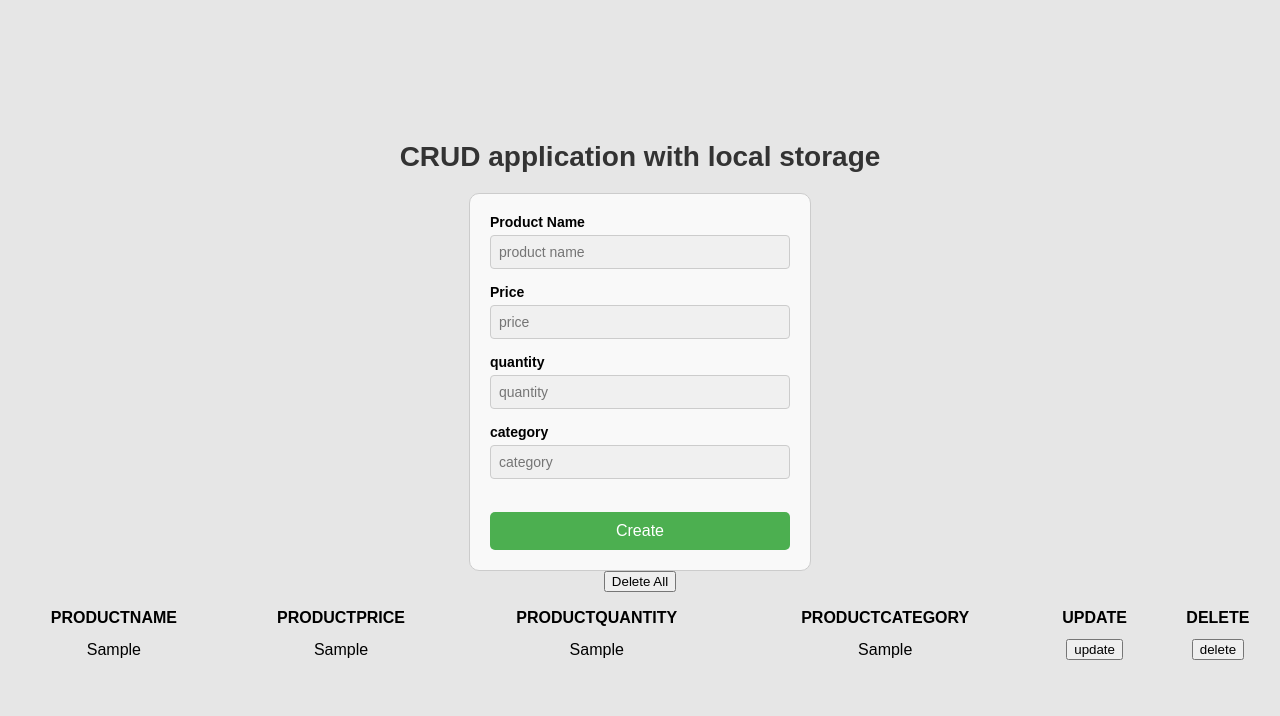
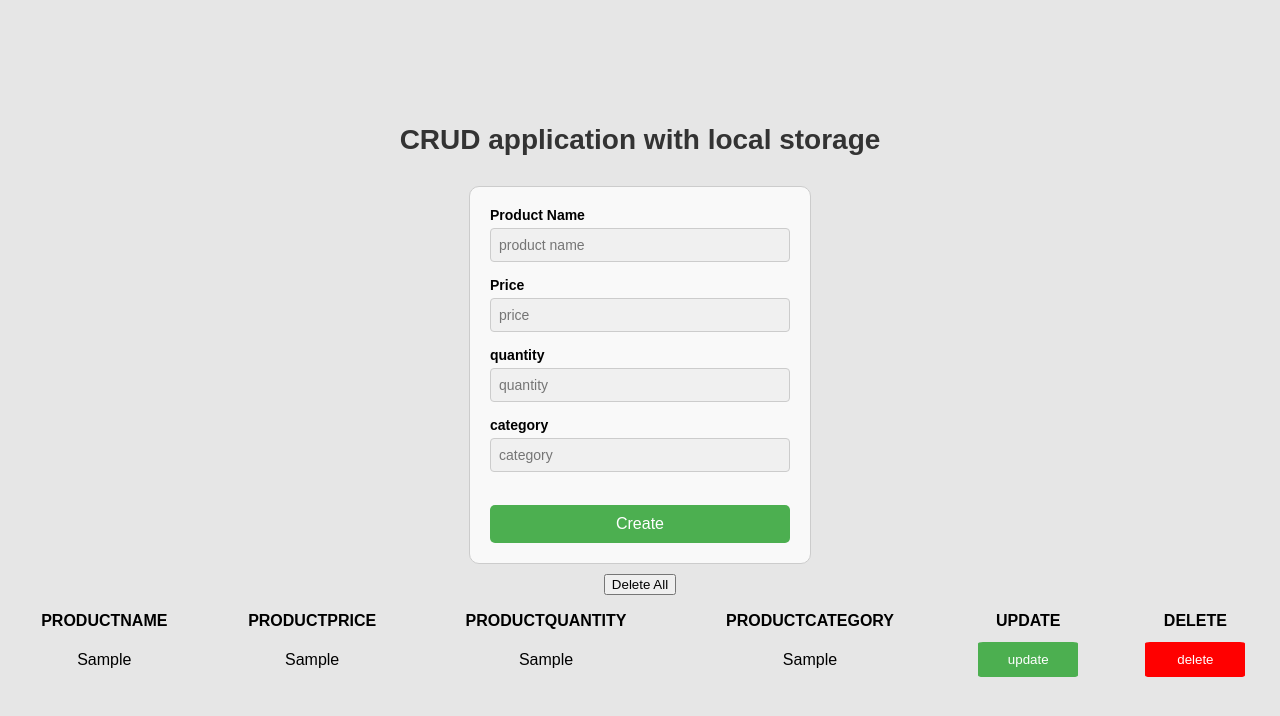
Before and after one commit to Haleem200/crud-app-with-local-storage, a plain HTML site: page index.html in a window 1280 px wide. Both pictures are taken after typing "Sample", "Sample", "Sample", "Sample" into the empty fields and a click on the input "Create". Drawn offline with Linux system fonts and the light colour scheme.

Commit message:
styled buttons

```diff
--- a/styles.css
+++ b/styles.css
@@ -20,7 +20,7 @@ h1 {
 
 form {
     width: 300px;
-    margin: 0 auto;
+    margin: 10px auto;
     padding: 20px;
     border: 1px solid #ccc;
     border-radius: 10px;
@@ -72,3 +72,34 @@ table th{
 th,td{
     padding: 5px;
 }
+
+
+
+
+.btn{
+    color: #fff!important;
+    transition: 0.5s;
+    border-style: none;
+    border-radius: 5%;
+    height: 35px;
+    width: 100px;
+}
+.update{
+    background-color: #4CAF50;
+}
+
+.update:hover{
+    background-color: #45a049;
+}
+.delete{
+    background-color: red !important;
+    align-self: center;
+    justify-content: center;
+    align-items: center;
+}
+.delete:hover{
+    background-color:black;
+}
+.btn:hover{
+    cursor: pointer;
+}
```
